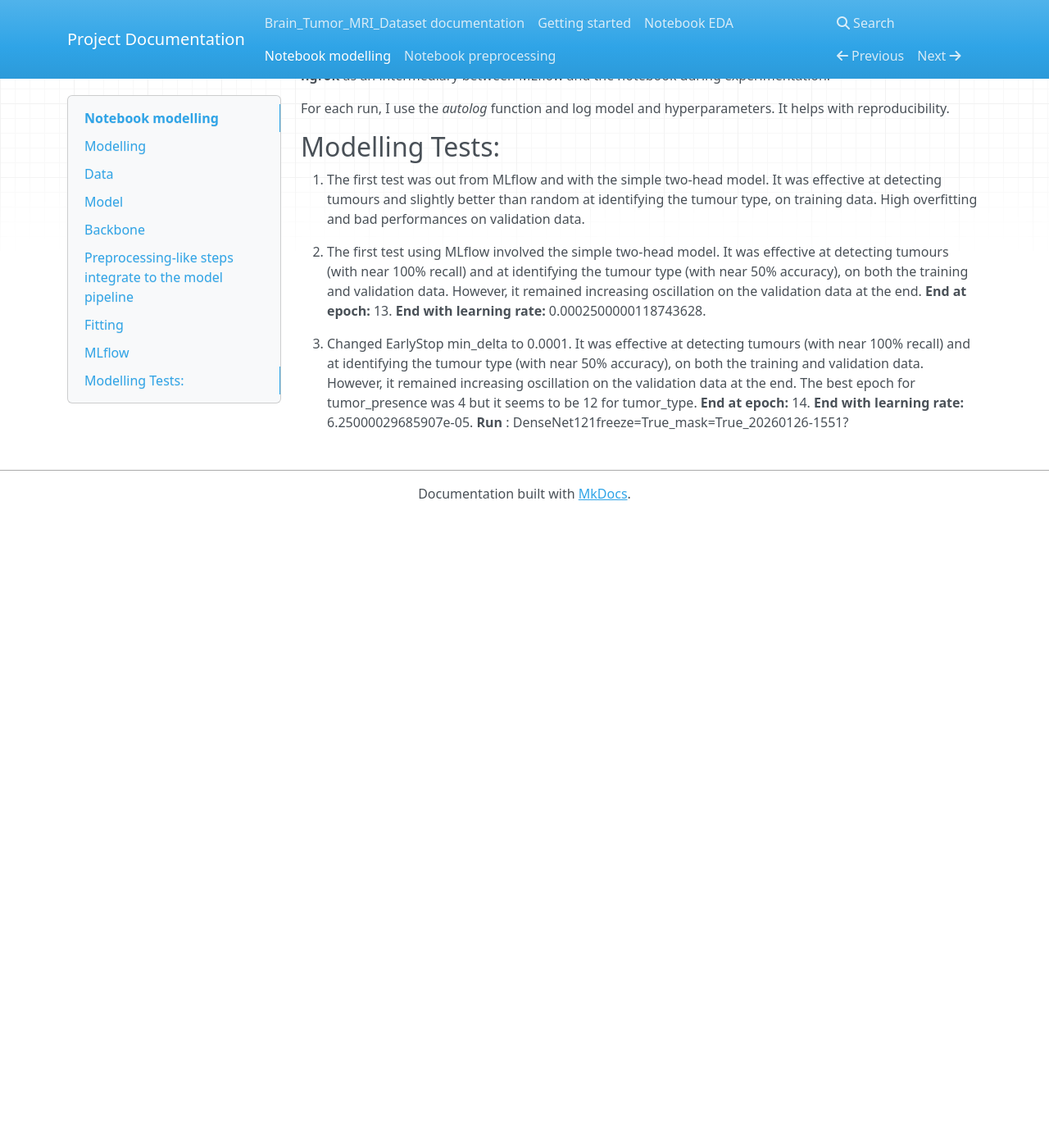
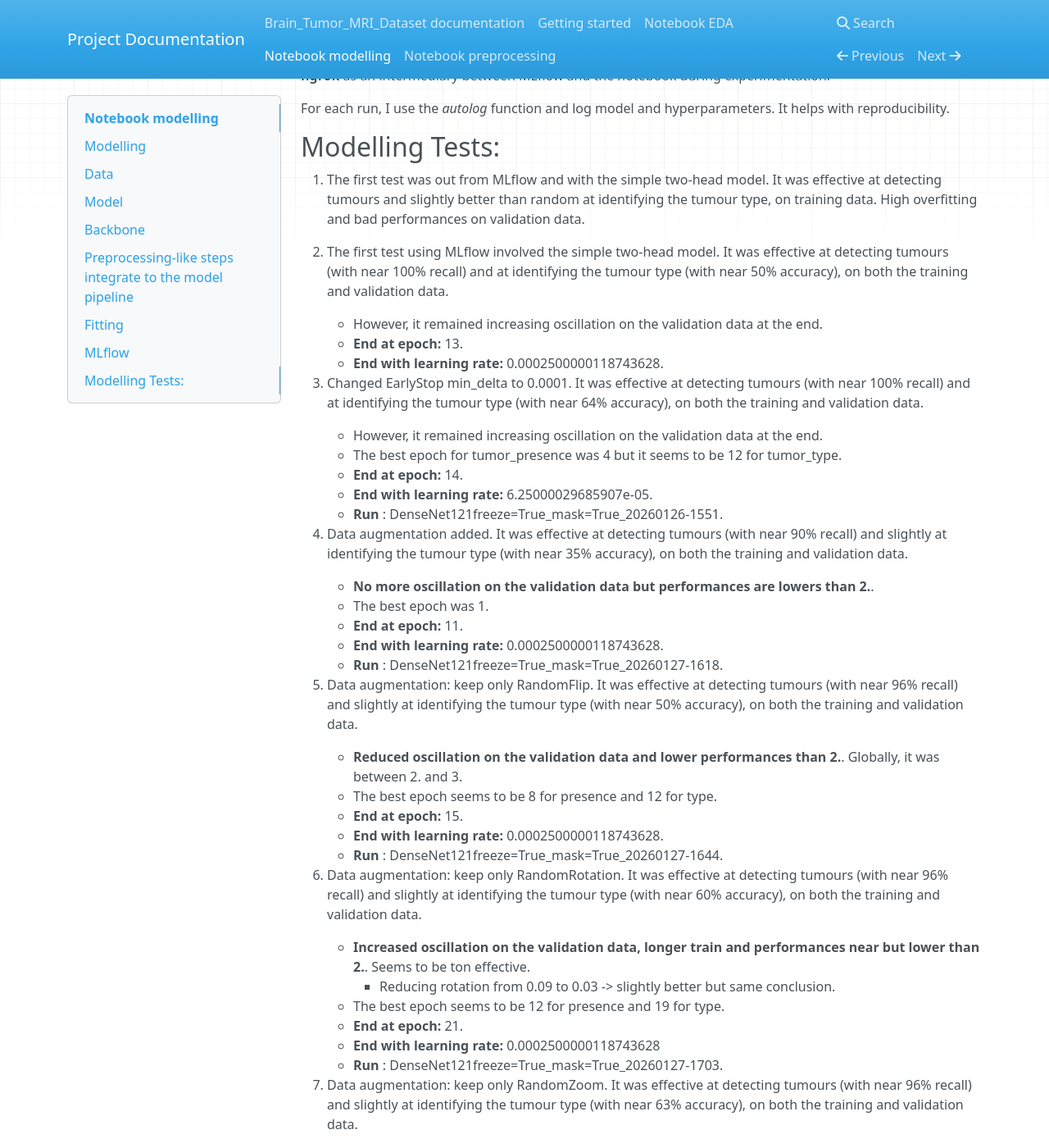
Before and after one commit to Jeremy-Duval-PhD/Brain_Tumor_MRI_Dataset, an MkDocs documentation site: the page built from docs/docs/notebook_modelling.md, in a window 1280 px wide and 1400 px high, scrolled down 2393 px. Shown: the whole window at 82% size. Built offline with MkDocs 1.6.1, drawn with Linux system fonts in a browser that asks for light colours; nearby versions of some CDN libraries; before the commit the page ends 3023 px from its top, so only the background shows below that; some of the changed text lies outside the part shown.

Commit message:
WIP: modelling: data augmentation exploration end

```diff
--- a/docs/docs/notebook_modelling.md
+++ b/docs/docs/notebook_modelling.md
@@ -104,6 +104,89 @@ For each run, I use the *autolog* function and log model and hyperparameters. It
 
 0. The first test was out from MLflow and with the simple two-head model. It was effective at detecting tumours and slightly better than random at identifying the tumour type, on training data. High overfitting and bad performances on validation data.
 
-1. The first test using MLflow involved the simple two-head model. It was effective at detecting tumours (with near 100% recall) and at identifying the tumour type (with near 50% accuracy), on both the training and validation data. However, it remained increasing oscillation on the validation data at the end. **End at epoch:** 13. **End with learning rate:** 0.0002500000118743628.
+1. The first test using MLflow involved the simple two-head model. It was effective at detecting tumours (with near 100% recall) and at identifying the tumour type (with near 50% accuracy), on both the training and validation data.
+	- However, it remained increasing oscillation on the validation data at the end.
+	- **End at epoch:** 13.
+	- **End with learning rate:** 0.0002500000118743628.
 
-2. Changed EarlyStop min_delta to 0.0001. It was effective at detecting tumours (with near 100% recall) and at identifying the tumour type (with near 50% accuracy), on both the training and validation data. However, it remained increasing oscillation on the validation data at the end. The best epoch for tumor_presence was 4 but it seems to be 12 for tumor_type. **End at epoch:** 14. **End with learning rate:** 6.25000029685907e-05. **Run** : DenseNet121freeze=True_mask=True_20260126-1551?
+2. Changed EarlyStop min_delta to 0.0001. It was effective at detecting tumours (with near 100% recall) and at identifying the tumour type (with near 64% accuracy), on both the training and validation data.
+	- However, it remained increasing oscillation on the validation data at the end.
+	- The best epoch for tumor_presence was 4 but it seems to be 12 for tumor_type.
+	- **End at epoch:** 14.
+	- **End with learning rate:** 6.25000029685907e-05.
+	- **Run** : DenseNet121freeze=True_mask=True_20260126-1551.
+
+3. Data augmentation added. It was effective at detecting tumours (with near 90% recall) and slightly at identifying the tumour type (with near 35% accuracy), on both the training and validation data.
+	- **No more oscillation on the validation data but performances are lowers than 2.**.
+	- The best epoch was 1.
+	- **End at epoch:** 11.
+	- **End with learning rate:** 0.0002500000118743628.
+	- **Run** : DenseNet121freeze=True_mask=True_20260127-1618.
+
+3. Data augmentation: keep only RandomFlip. It was effective at detecting tumours (with near 96% recall) and slightly at identifying the tumour type (with near 50% accuracy), on both the training and validation data.
+	- **Reduced oscillation on the validation data and lower performances than 2.**. Globally, it was between 2. and 3.
+	- The best epoch seems to be 8 for presence and 12 for type.
+	- **End at epoch:** 15.
+	- **End with learning rate:** 0.0002500000118743628.
+	- **Run** : DenseNet121freeze=True_mask=True_20260127-1644.
+
+4. Data augmentation: keep only RandomRotation. It was effective at detecting tumours (with near 96% recall) and slightly at identifying the tumour type (with near 60% accuracy), on both the training and validation data.
+	- **Increased oscillation on the validation data, longer train and performances near but lower than 2.**. Seems to be ton effective.
+		- Reducing rotation from 0.09 to 0.03 -> slightly better but same conclusion.
+	- The best epoch seems to be 12 for presence and 19 for type.
+	- **End at epoch:** 21.
+	- **End with learning rate:** 0.0002500000118743628
+	- **Run** : DenseNet121freeze=True_mask=True_20260127-1703.
+
+5. Data augmentation: keep only RandomZoom. It was effective at detecting tumours (with near 96% recall) and slightly at identifying the tumour type (with near 63% accuracy), on both the training and validation data.
+	- **Quickly reduced oscillation on the validation data and nearly same performances than 2.**. Globally, it was between 2. and 3.
+	- The best epoch seems to be 5 for presence and 12 for type.
+	- **End at epoch:** 14.
+	- **End with learning rate:** 0.0002500000118743628
+	- **Run** : DenseNet121freeze=True_mask=True_20260127-1732
+
+6. Data augmentation: keep only RandomTranslation. It was effective at detecting tumours (with near 97% recall) and slightly at identifying the tumour type (with near 60% accuracy), on both the training and validation data.
+	- **Nearly no more oscillation on the validation data and nearly same performances than 2.**. Globally, it was between 2. and 3.
+	- The best epoch seems to be 11 for presence and 11 for type.
+	- **End at epoch:** 12.
+	- **End with learning rate:** 0.0002500000118743628
+	- **Run** : DenseNet121freeze=True_mask=True_20260127-1745
+
+7. Data augmentation: keep only RandomContrast. It was effective at detecting tumours (with near 0% recall) and slightly at identifying the tumour type (with near 42% accuracy), on both the training and validation data.
+	- **No more oscillation on the validation data and but performances are always 100% for train and 0% for validation in presence detection.**. Do not use !
+	- The best epoch seems to be 11 for presence and 11 for type.
+	- **End at epoch:** 11.
+	- **End with learning rate:** 0.0002500000118743628
+	- **Run** : DenseNet121freeze=True_mask=True_20260127-1758
+
+8. Data augmentation: keep only RandomBrightness. It was effective at detecting tumours (with near 25% recall) and slightly at identifying the tumour type (with near 46% accuracy), on both the training and validation data.
+	- **No more oscillation on the validation data and but performances are always 100% for train and above 0% for validation in presence detection.**. Do not use !
+	- The best epoch seems to be 6 for presence and 2 for type.
+	- **End at epoch:** 17.
+	- **End with learning rate:** 0.0002500000118743628
+	- **Run** : DenseNet121freeze=True_mask=True_20260127-1812
+
+9. Data augmentation: keep only GaussianNoise. It was effective at detecting tumours (with near 100% recall) and slightly at identifying the tumour type (with near 60% accuracy), on both the training and validation data.
+	- **Always oscillation on the validation data but slightly earlier than 2, and nearly same performances than 2 but lower.**. Globally, it was between 2. and 3.
+	- The best epoch seems to be 2 for presence and 8 for type.
+	- **End at epoch:** 12.
+	- **End with learning rate:** 0.0002500000118743628
+	- **Run** : DenseNet121freeze=True_mask=True_20260127-1820
+
+10. Data augmentation: keep Flip, Zoom, Translation and Noise. It was effective at detecting tumours (with near 97% recall) and slightly at identifying the tumour type (with near 63% accuracy), on both the training and validation data.
+	- **Always oscillation on the validation data and nearly same performances than 2.**. Globally, it was between 2. and 3.
+	- The best epoch seems to be 9 for presence and 15 for type.
+	- **End at epoch:** 9.
+	- **End with learning rate:** 0.0002500000118743628
+	- **Run** : DenseNet121freeze=True_mask=True_20260127-1745
+
+11. Data augmentation: keep Flip, Zoom and Translation. It was effective at detecting tumours (with near 99% recall) and slightly at identifying the tumour type (with near 60% accuracy), on both the training and validation data.
+	- **Always oscillation on the validation data, more large but progressively reducing and nearly same performances than 2.**. Globally, it was between 2.
+	- The best epoch seems to be 4 for presence and 14 for type.
+	- **End at epoch:** 15.
+	- **End with learning rate:** 0.0002500000118743628
+	- **Run** : DenseNet121freeze=True_mask=True_20260127-1850
+
+**Data augmentation conclusion:** fine-tuning requires data augmentation. The best performance was achieved in step 10, even though the raw metrics were slightly worse than in step 2 (i.e. without data augmentation). I will keep their parameters.
+
+12.
```
Also changed, not shown: 1 other file.
